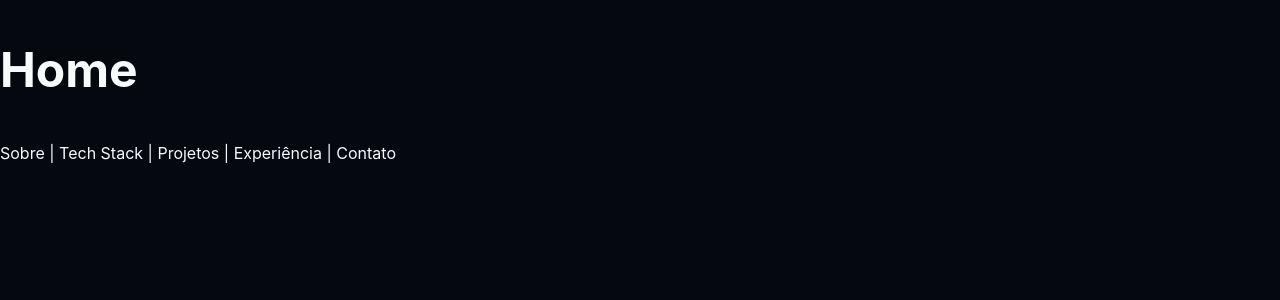
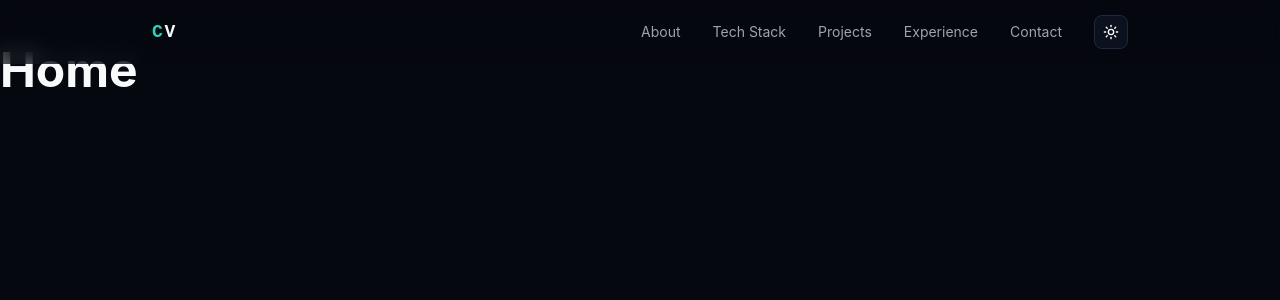
Before and after one commit to valerianocarolina/portfolio, a React (Vite) app: page / in a window 1280 px wide. Shown: the top 300 px of the page. Built offline with nearby package versions, Linux system fonts and the light colour scheme.

Commit message:
feat: add responsive Navbar component with theme toggling and routing configuration

```diff
--- a/package.json
+++ b/package.json
@@ -11,6 +11,7 @@
   },
   "dependencies": {
     "framer-motion": "^12.35.0",
+    "lucide-react": "^0.577.0",
     "react": "^19.2.0",
     "react-dom": "^19.2.0",
     "react-router-dom": "^7.13.1"
--- a/src/App.tsx
+++ b/src/App.tsx
@@ -1,7 +1,14 @@
+import { BrowserRouter } from 'react-router-dom'
+import Header from './components/Header/Header'
 import { AppRoutes } from './routes'
 
 function App() {
-  return <AppRoutes />
+  return (
+    <BrowserRouter>
+      <Header />
+      <AppRoutes />
+    </BrowserRouter>
+  )
 }
 
 export default App
--- /dev/null
+++ b/src/components/Header/Header.css
@@ -0,0 +1,162 @@
+.navbar {
+  position: fixed;
+  top: 0;
+  left: 0;
+  right: 0;
+
+  z-index: 50;
+
+  transition: all 0.3s ease;
+
+  background: hsl(var(--background) / 0.6);
+  backdrop-filter: blur(10px);
+}
+
+.navbar-scrolled {
+  background: hsl(var(--background) / 0.85);
+  backdrop-filter: blur(20px);
+
+  border-bottom: 1px solid hsl(var(--border));
+}
+
+.navbar-container {
+  max-width: 1024px;
+
+  margin: 0 auto;
+
+  padding: 0 24px;
+
+  height: 64px;
+
+  display: flex;
+  align-items: center;
+  justify-content: space-between;
+}
+
+/* LOGO */
+
+.navbar-logo {
+  font-family: 'JetBrains Mono', monospace;
+
+  font-weight: bold;
+
+  font-size: 18px;
+
+  letter-spacing: -0.02em;
+
+  display: flex;
+  align-items: center;
+
+  gap: 2px;
+}
+
+.logo-c {
+  color: hsl(var(--primary));
+}
+
+.logo-v {
+  color: hsl(var(--foreground));
+}
+
+.light .logo-v {
+  color: black;
+}
+
+/* NAV LINKS */
+
+.navbar-links {
+  display: flex;
+
+  align-items: center;
+
+  gap: 32px;
+}
+
+.nav-link {
+  font-size: 14px;
+
+  color: hsl(var(--muted-foreground));
+
+  transition: color 0.2s ease;
+}
+
+.nav-link:hover {
+  color: hsl(var(--foreground));
+}
+
+.nav-link.active {
+  color: hsl(var(--primary));
+}
+
+/* BUTTONS */
+
+.theme-button {
+  padding: 8px;
+
+  border-radius: 8px;
+
+  border: 1px solid hsl(var(--border));
+
+  background: hsl(var(--surface));
+
+  display: flex;
+  align-items: center;
+  justify-content: center;
+
+  cursor: pointer;
+}
+
+.menu-button {
+  background: none;
+  border: none;
+
+  cursor: pointer;
+}
+
+/* MOBILE */
+
+.navbar-mobile {
+  display: none;
+
+  align-items: center;
+
+  gap: 12px;
+}
+
+.mobile-menu {
+  display: none;
+}
+
+/* MOBILE BREAKPOINT */
+
+@media (max-width: 768px) {
+  .navbar-links {
+    display: none;
+  }
+
+  .navbar-mobile {
+    display: flex;
+  }
+
+  .mobile-menu {
+    display: flex;
+
+    flex-direction: column;
+
+    gap: 16px;
+
+    padding: 24px;
+
+    background: hsl(var(--background) / 0.95);
+
+    backdrop-filter: blur(20px);
+
+    border-bottom: 1px solid hsl(var(--border));
+  }
+
+  .mobile-link {
+    font-size: 14px;
+
+    color: hsl(var(--muted-foreground));
+  }
+}
--- /dev/null
+++ b/src/components/Header/Header.tsx
@@ -0,0 +1,109 @@
+import { useState, useEffect } from 'react'
+import { Link, useLocation } from 'react-router-dom'
+import { Menu, X, Moon, Sun } from 'lucide-react'
+import { routes } from '../../routes/routesConfig'
+
+import './Header.css'
+
+const Navbar = () => {
+  const [isOpen, setIsOpen] = useState(false)
+  const [isDark, setIsDark] = useState(true)
+  const [scrolled, setScrolled] = useState(false)
+
+  const location = useLocation()
+
+  useEffect(() => {
+    document.documentElement.classList.add('dark')
+  }, [])
+
+  useEffect(() => {
+    const onScroll = () => setScrolled(window.scrollY > 20)
+    window.addEventListener('scroll', onScroll)
+
+    return () => window.removeEventListener('scroll', onScroll)
+  }, [])
+
+  const toggleTheme = () => {
+    setIsDark(!isDark)
+    document.documentElement.classList.toggle('light')
+  }
+
+  const handleNavigation = () => {
+    setIsOpen(false)
+  }
+
+  return (
+    <nav className={`navbar ${scrolled ? 'navbar-scrolled' : ''}`}>
+      <div className="navbar-container">
+        {/* Logo */}
+        <Link to="/" className="navbar-logo">
+          <span className="logo-c">C</span>
+          <span className="logo-v">V</span>
+        </Link>
+
+        {/* Desktop nav */}
+        <div className="navbar-links">
+          {routes
+            .filter((route) => route.showInNavbar)
+            .map((route) => (
+              <Link
+                key={route.path}
+                to={route.path}
+                className={
+                  location.pathname === route.path
+                    ? 'nav-link active'
+                    : 'nav-link'
+                }
+              >
+                {route.label}
+              </Link>
+            ))}
+
+          <button onClick={toggleTheme} className="theme-button">
+            {isDark ? <Sun size={16} color="white" /> : <Moon size={16} />}
+          </button>
+        </div>
+
+        {/* Mobile controls */}
+        <div className="navbar-mobile">
+          <button onClick={toggleTheme} className="theme-button">
+            {isDark ? <Sun size={16} color="white" /> : <Moon size={16} />}
+          </button>
+
+          <button onClick={() => setIsOpen(!isOpen)} className="menu-button">
+            {isOpen ? (
+              <X size={20} color={isDark ? 'white' : 'black'} />
+            ) : (
+              <Menu size={20} color={isDark ? 'white' : 'black'} />
+            )}
+          </button>
+        </div>
+      </div>
+
+      {/* Mobile menu */}
+
+      {isOpen && (
+        <div className="mobile-menu">
+          {routes
+            .filter((route) => route.showInNavbar)
+            .map((route) => (
+              <Link
+                key={route.path}
+                to={route.path}
+                onClick={handleNavigation}
+                className={
+                  location.pathname === route.path
+                    ? 'nav-link active'
+                    : 'nav-link'
+                }
+              >
+                {route.label}
+              </Link>
+            ))}
+        </div>
+      )}
+    </nav>
+  )
+}
+
+export default Navbar
--- a/src/pages/Home/index.tsx
+++ b/src/pages/Home/index.tsx
@@ -1,16 +1,3 @@
-import { Link } from 'react-router-dom'
-
 export function Home() {
-  return (
-    <div>
-      <h1>Home</h1>
-
-      <nav>
-        <Link to="/sobre">Sobre</Link> | <Link to="/techstack">Tech Stack</Link>{' '}
-        | <Link to="/projetos">Projetos</Link> |{' '}
-        <Link to="/experiencia">Experiência</Link> |{' '}
-        <Link to="/contato">Contato</Link>
-      </nav>
-    </div>
-  )
+  return <h1>Home</h1>
 }
--- a/src/routes/index.tsx
+++ b/src/routes/index.tsx
@@ -1,23 +1,12 @@
-import { BrowserRouter, Routes, Route } from 'react-router-dom'
-
-import { Home } from '../pages/Home'
-import { About } from '../pages/About'
-import { Experience } from '../pages/Experience'
-import { Projects } from '../pages/Projects'
-import { TechStack } from '../pages/TechStack'
-import { Contact } from '../pages/Contact'
+import { Routes, Route } from 'react-router-dom'
+import { routes } from './routesConfig'
 
 export function AppRoutes() {
   return (
-    <BrowserRouter>
-      <Routes>
-        <Route path="/" element={<Home />} />
-        <Route path="/about" element={<About />} />
-        <Route path="/experience" element={<Experience />} />
-        <Route path="/projects" element={<Projects />} />
-        <Route path="/tech-stack" element={<TechStack />} />
-        <Route path="/contact" element={<Contact />} />
-      </Routes>
-    </BrowserRouter>
+    <Routes>
+      {routes.map((route) => (
+        <Route key={route.path} path={route.path} element={<route.element />} />
+      ))}
+    </Routes>
   )
 }
--- /dev/null
+++ b/src/routes/routesConfig.ts
@@ -0,0 +1,45 @@
+import { Home } from '../pages/Home'
+import { About } from '../pages/About'
+import { Experience } from '../pages/Experience'
+import { Projects } from '../pages/Projects'
+import { TechStack } from '../pages/TechStack'
+import { Contact } from '../pages/Contact'
+
+export const routes = [
+  {
+    path: '/',
+    label: 'Home',
+    element: Home,
+    showInNavbar: false,
+  },
+  {
+    path: '/about',
+    label: 'About',
+    element: About,
+    showInNavbar: true,
+  },
+  {
+    path: '/tech-stack',
+    label: 'Tech Stack',
+    element: TechStack,
+    showInNavbar: true,
+  },
+  {
+    path: '/projects',
+    label: 'Projects',
+    element: Projects,
+    showInNavbar: true,
+  },
+  {
+    path: '/experience',
+    label: 'Experience',
+    element: Experience,
+    showInNavbar: true,
+  },
+  {
+    path: '/contact',
+    label: 'Contact',
+    element: Contact,
+    showInNavbar: true,
+  },
+]
```
Also changed, not shown: 1 other file (tests, documents, lock files or other folders).
